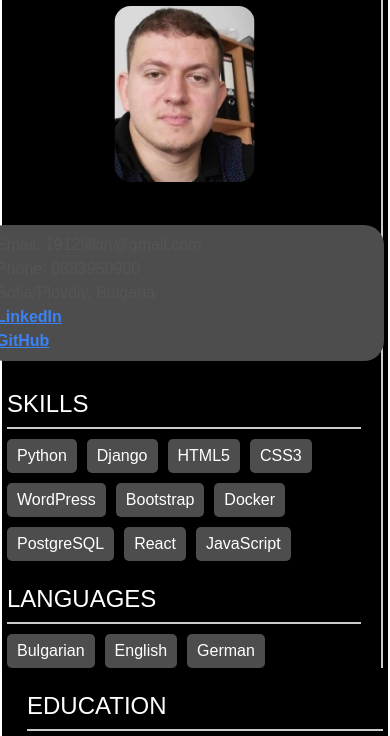
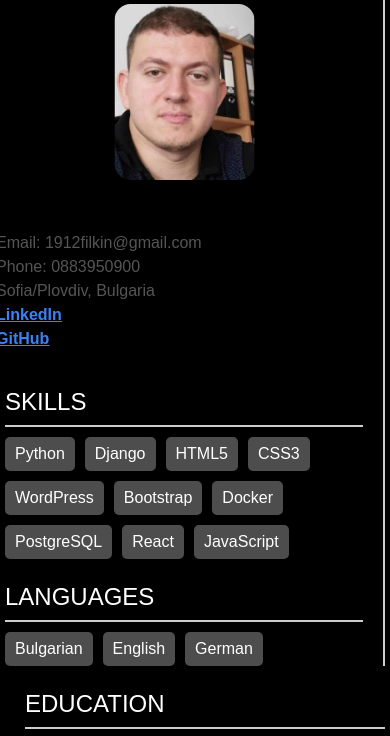
Before and after one commit to filkin1912/resume, a plain HTML site: page Vasil Filkin Resume.html in a window 390 px wide. Shown: the part 61-797 px from the top of the page. Drawn offline with nearby package versions, Linux system fonts and the light colour scheme.

Commit message:
Update Vasil Filkin Resume.html

```diff
--- a/Vasil Filkin Resume.html
+++ b/Vasil Filkin Resume.html
@@ -157,7 +157,7 @@
         }
         #enlarged-text {
             align-items: center;
-            background-color: #4D4D4D; /* dark grayscale */
+            /*background-color: #4D4D4D; /* dark grayscale */
             /*color: yellow;  !* white text color *!*/
             padding: 8px 12px;
             border-radius: 20px;
@@ -176,6 +176,7 @@
             flex-direction: column;
             margin: 0; /* overwrite the margin on small screens */
             padding: 0 10px;  /* give some padding */
+            border: none;
           }
           .left-column,
           .right-column {
@@ -190,6 +191,7 @@
             flex-direction: column;
             margin: 0;
             padding: 0 5px; /* adjust as needed */
+            border: none;
           }
           .left-column,
           .right-column {
@@ -206,6 +208,9 @@
         @media only screen and (max-width: 479px) {
           .square-rounded {
             transform: scale(0.8);  /* Keep image size at 80% */
+          }
+          .container {
+            border: none;
           }
         }
     </style>
```
